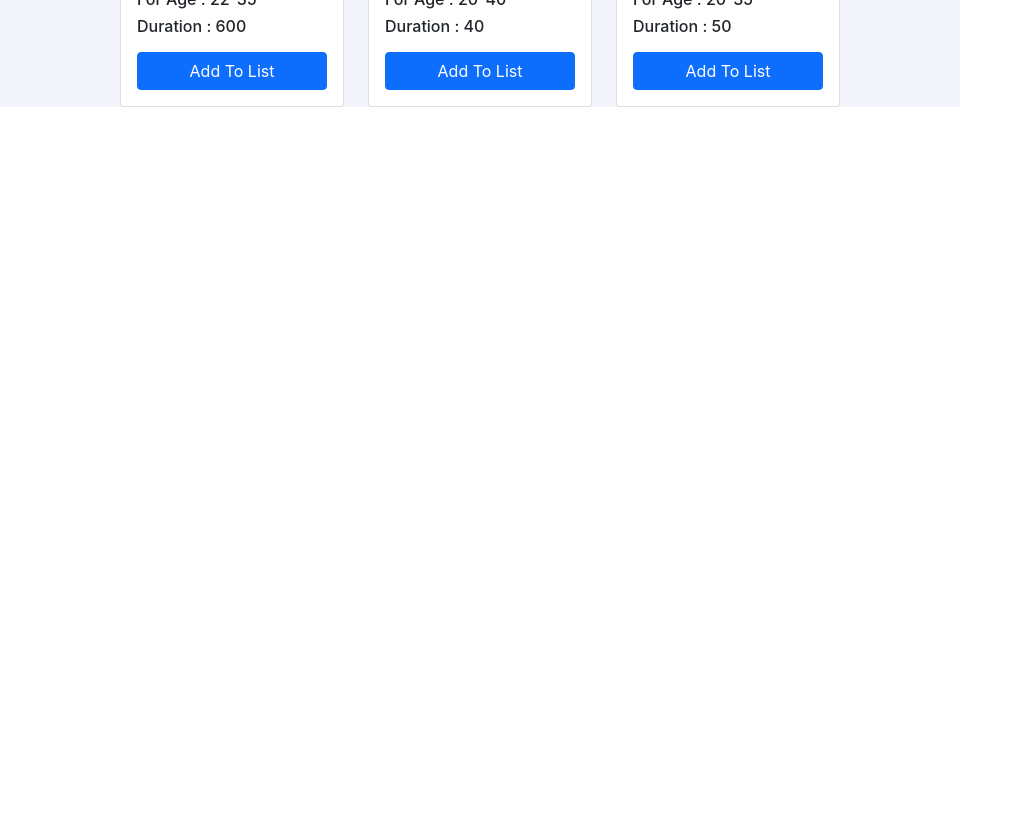
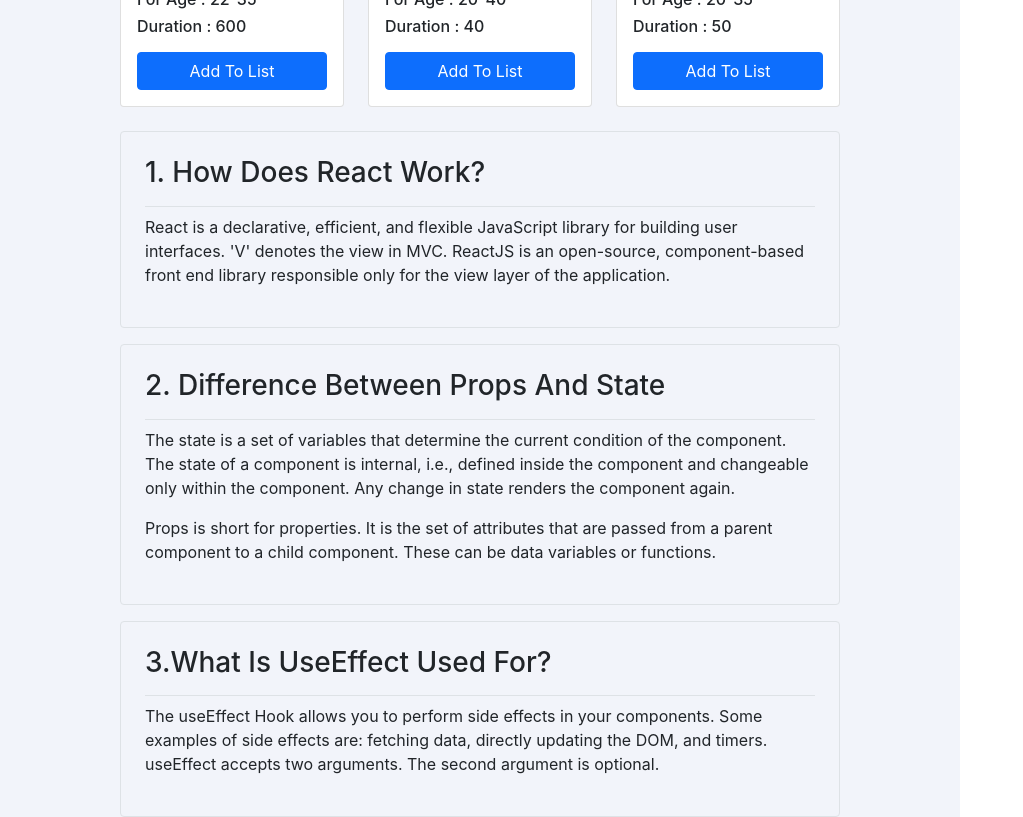
Before and after one commit to mayrajuddin/fitness-zone, a React (Create React App) app: page / in a window 1280 px wide. Shown: the part 940-1757 px from the top of the page, without its empty margins (0-1023 px from the left). Before the commit the page ends 1047 px from the top, so only its background shows below. Built offline with nearby package versions, Linux system fonts and the light colour scheme.

Commit message:
answers added

```diff
--- /dev/null
+++ b/src/components/answer/Answer.js
@@ -0,0 +1,26 @@
+import React from 'react';
+
+
+const Answer = () => {
+    return (
+        <div className='mt-4'>
+            <div className='border rounded p-4 mb-3'>
+                <h3 className='text-capitalize border-bottom pb-3 fs-t'>1. how does react work? </h3>
+                <p className='fs-md-5 fs'>React is a declarative, efficient, and flexible JavaScript library for building user interfaces. 'V' denotes the view in MVC. ReactJS is an open-source, component-based front end library responsible only for the view layer of the application.</p>
+            </div>
+            <div className='border rounded p-4 mb-3'>
+                <h3 className='text-capitalize border-bottom pb-3 fs-t'>2. difference between props and state </h3>
+                <p className='fs-md-5 fs'>The state is a set of variables that determine the current condition of the component. The state of a component is internal, i.e., defined inside the component and changeable only within the component. Any change in state renders the component again.</p>
+                <p className='fs-md-5 fs'>Props is short for properties. It is the set of attributes that are passed from a parent component to a child component. These can be data variables or functions.</p>
+            </div>
+            <div className='border rounded p-4'>
+                <h3 className='text-capitalize border-bottom pb-3 fs-t'>3.What is useEffect used for? </h3>
+                <p className='fs-md-5 fs'>The useEffect Hook allows you to perform side effects in your components.
+                    Some examples of side effects are: fetching data, directly updating the DOM, and timers.
+                    useEffect accepts two arguments. The second argument is optional.</p>
+            </div>
+        </div>
+    );
+};
+
+export default Answer;
--- a/src/components/layout/Layout.js
+++ b/src/components/layout/Layout.js
@@ -4,6 +4,7 @@ import { FontAwesomeIcon } from '@fortawesome/react-fontawesome';
 import { faLocationDot, faUserTie } from '@fortawesome/free-solid-svg-icons';
 import Workouts from '../workout/Workouts';
 import Utilities from '../utilities/Utilities';
+import Answer from '../answer/Answer';
 
 const Layout = () => {
     const [times, setTime] = useState([])
@@ -26,6 +27,7 @@ const Layout = () => {
                     </div>
                     <h3>Select today's exercise</h3>
                     <Workouts addTime={addTime}></Workouts>
+                    <Answer></Answer>
                 </div>
             </div>
             <div className='details col-3 '>
```
